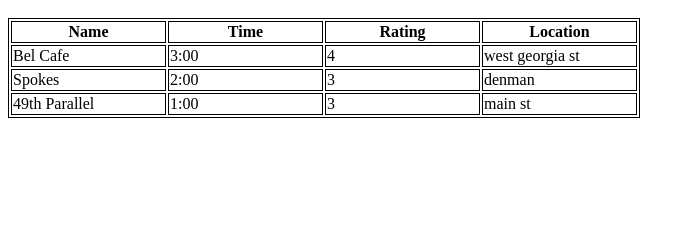
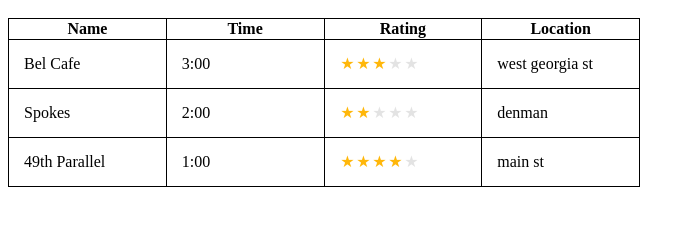
Before and after one commit to reggiegg/reggiegg.github.io, a plain HTML site: page playlist.html in a window 1280 px wide. Shown: the part 48-274 px from the top of the page, without its empty margins (0-695 px from the left). Drawn offline with nearby package versions, Linux system fonts and the light colour scheme.

Commit message:
stars!!!

```diff
--- a/playlist.html
+++ b/playlist.html
@@ -24,19 +24,43 @@
   <tr>
     <td>Bel Cafe</td>
     <td>3:00</td>
-    <td>4</td>
+    <td>
+    	<div class="ui rating hover">
+    		<i class="icon hover"></i>
+ 			 <i class="icon hover"></i>
+ 			 <i class="icon hover"></i>
+  			<i class="icon"></i>
+  			<i class="icon"></i>
+		</div>
+    </td>
     <td>west georgia st</td>
   </tr>
     <tr>
     <td>Spokes</td>
     <td>2:00</td>
-    <td>3</td>
+    <td>
+    		<div class="ui rating hover">
+    		<i class="icon hover"></i>
+ 			 <i class="icon hover"></i>
+ 			 <i class="icon"></i>
+  			<i class="icon"></i>
+  			<i class="icon"></i>
+		</div>
+    </td>
     <td>denman</td>
   </tr>
      <tr>
     <td>49th Parallel</td>
     <td>1:00</td>
-    <td>3</td>
+    <td>
+    		<div class="ui rating hover">
+    		<i class="icon hover"></i>
+ 			 <i class="icon hover"></i>
+ 			 <i class="icon hover"></i>
+  			<i class="icon hover"></i>
+  			<i class="icon"></i>
+		</div>
+    </td>
     <td>main st</td>
   </tr>
 </table>
--- a/styles.css
+++ b/styles.css
@@ -1,7 +1,9 @@
 table, th, td {
     border: 1px solid black;
+    border-collapse: collapse;
 }
 
 #table td{
 	width: 100px;
+	padding: 15px;
 }
```
